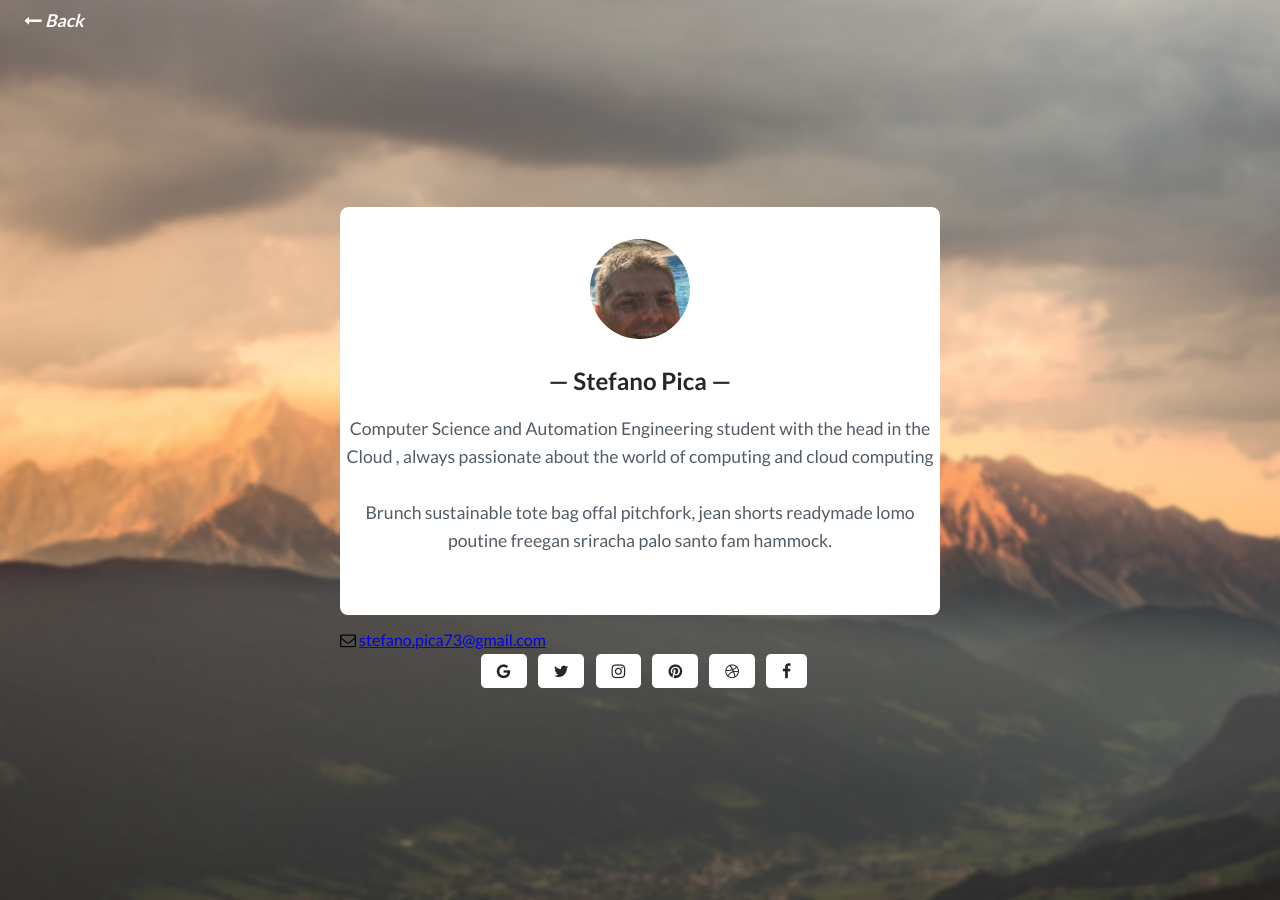
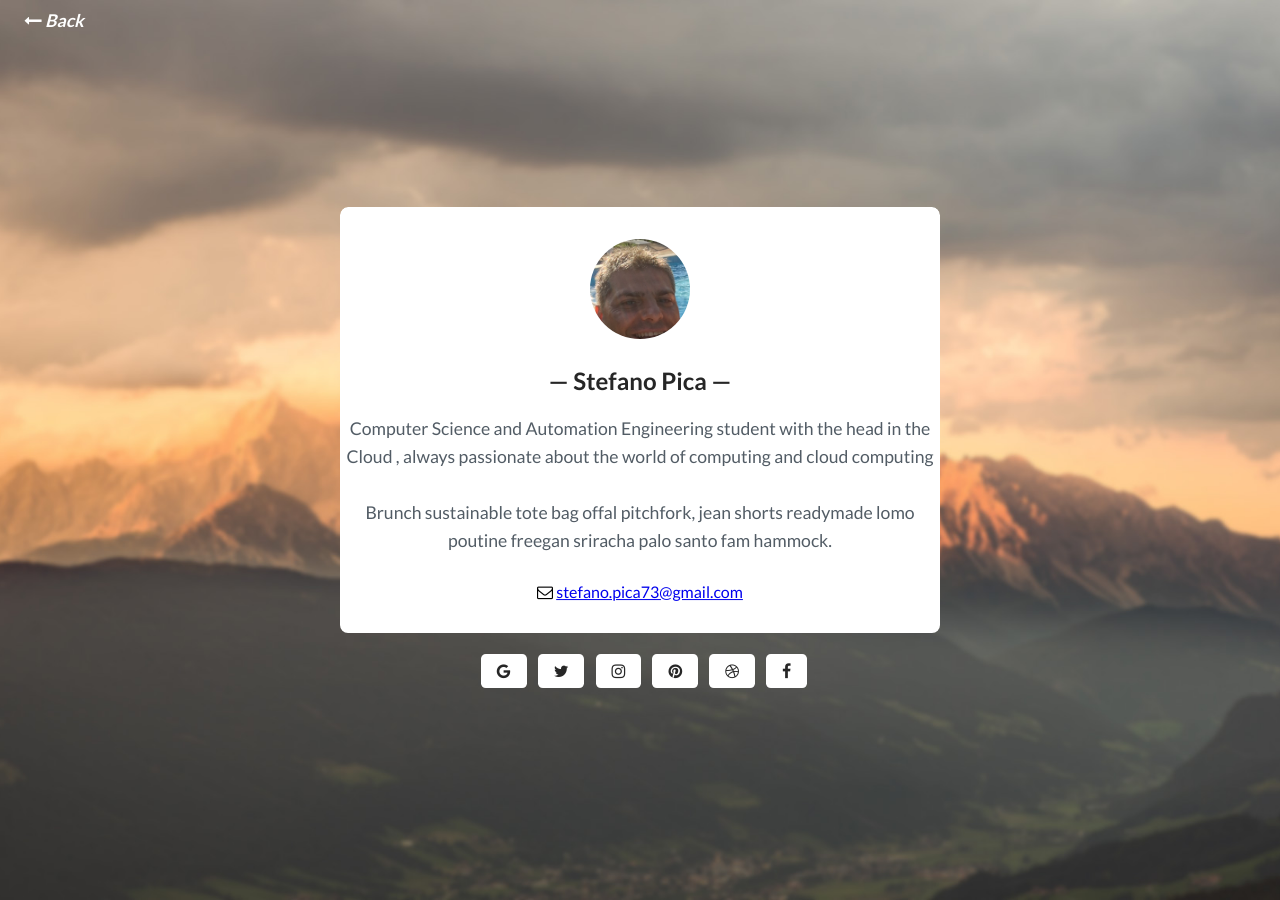
Before and after one commit to 73stefano/73stefano.github.io, a Jekyll site: the page built from _pages/about.html, in a window 1280 px wide. Built offline with Jekyll 4.4.1, drawn with Linux system fonts in a browser that asks for light colours.

Commit message:
Update about.html

```diff
--- a/_pages/about.html
+++ b/_pages/about.html
@@ -14,11 +14,11 @@ permalink: /about/
           <h2 class="author_title">{% if site.author-name %}{{site.author-name}}{% else %}Dwayne Newman{% endif %}</h2>
           <p class="author_subtitle">{% if site.about-author %}{{site.about-author}}{% else %}La croix godard blue bottle, vape iceland fingerstache cronut single-origin coffee lyft snackwave normcore small batch.{% endif %}</p>
           <p class="author_subtitle">Brunch sustainable tote bag offal pitchfork, jean shorts readymade lomo poutine freegan sriracha palo santo fam hammock.</p>
+          <!--add mail and site-->
+          <span class="author_email"><i class="fa fa-envelope-o" aria-hidden="true"></i> <a href="mailto:{{site.email}}">{{site.email}}</a></span>
+          <!--end add-->
         </div>
       </div>
-    <!--add mail and site-->
-      <span class="author_email"><i class="fa fa-envelope-o" aria-hidden="true"></i> <a href="mailto:{{site.email}}">{{site.email}}</a></span>
-    <!--end add-->
       <div class="about_social">
         {% include social_footer.html %}
       </div>
```
